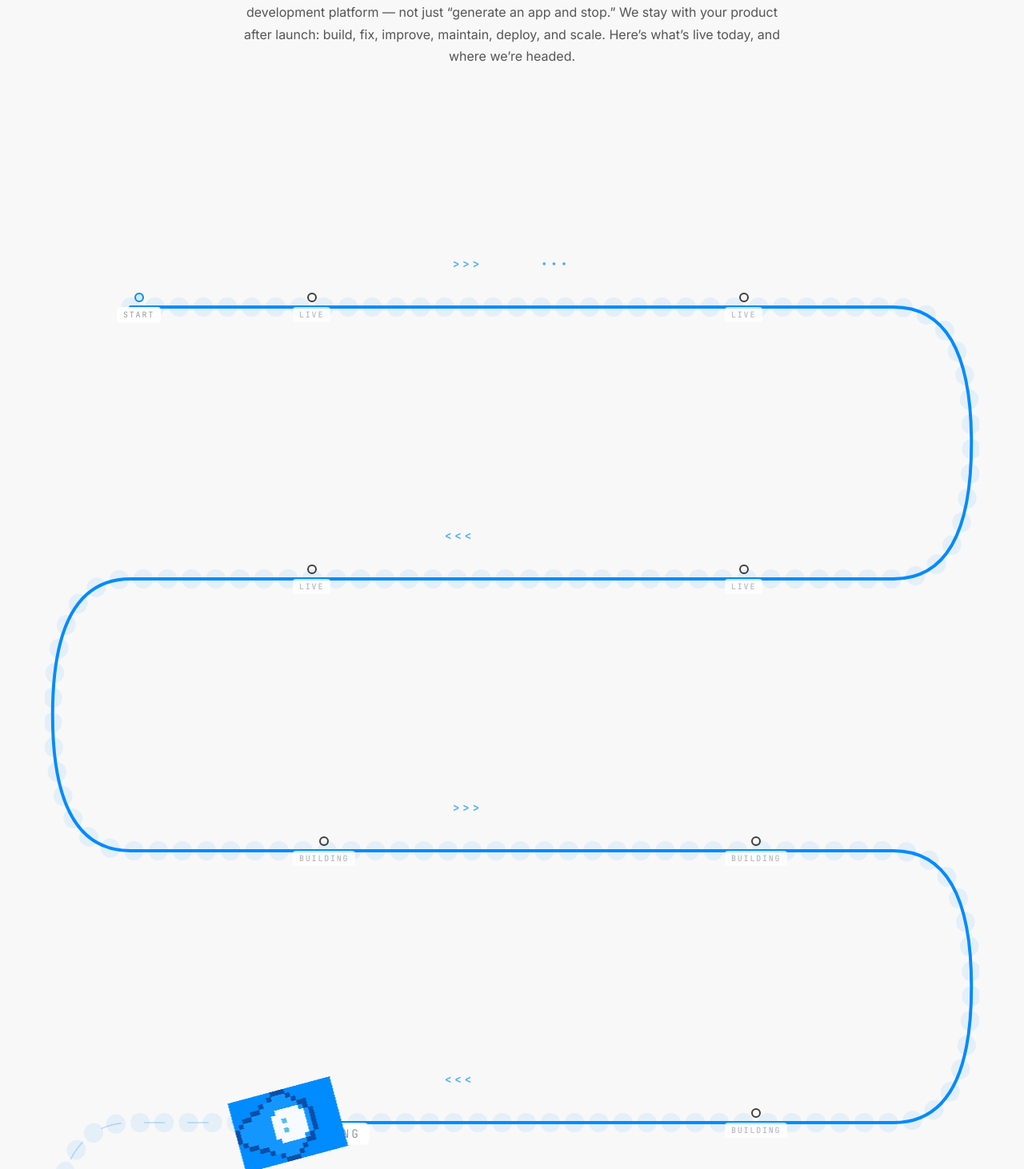
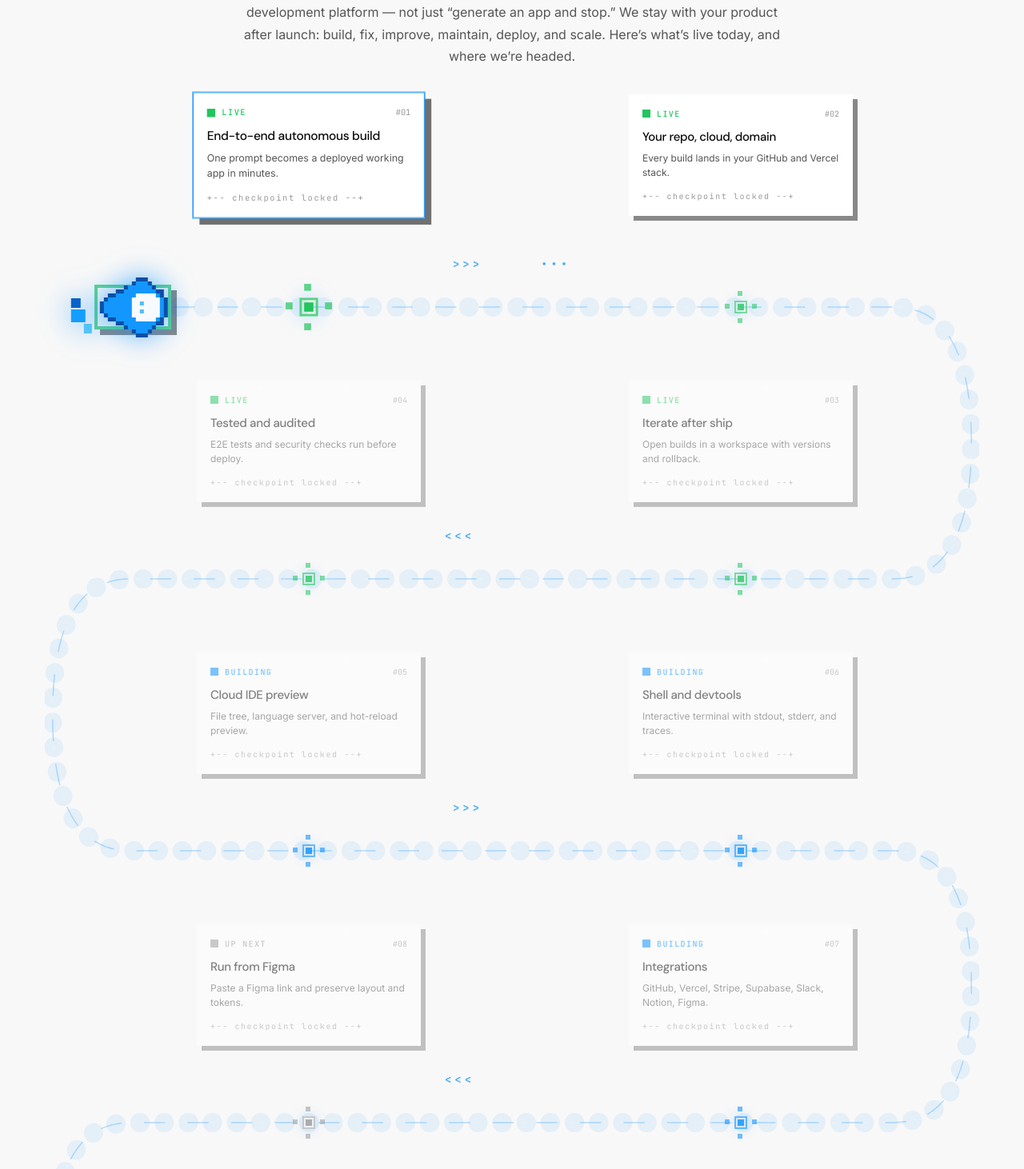
Before and after one commit to madvillax/Moonshift, a Next.js app: page /roadmap in a window 1280 px wide. Shown: the part 228-1690 px from the top of the page at 80% size. Built offline with nearby package versions, Linux system fonts and the light colour scheme.

Commit message:
fix: restore original RoadmapStage with GSAP, add gsap back to dependencies

```diff
--- a/package.json
+++ b/package.json
@@ -16,6 +16,8 @@
     "audit": "npm audit --audit-level=high"
   },
   "dependencies": {
+    "@gsap/react": "^2.1.2",
+    "gsap": "^3.15.0",
     "lucide-react": "^1.17.0",
     "next": "16.2.7",
     "react": "19.2.4",
--- a/src/app/roadmap/RoadmapStage.tsx
+++ b/src/app/roadmap/RoadmapStage.tsx
@@ -1,6 +1,8 @@
 "use client";
 
 import { memo, useCallback, useEffect, useRef } from "react";
+import gsap from "gsap";
+import { ScrollTrigger } from "gsap/ScrollTrigger";
 import {
   asciiSigns,
   pathD,
@@ -12,62 +14,11 @@ import {
   viewBox,
 } from "./data";
 
+gsap.registerPlugin(ScrollTrigger);
+
 const CHECKPOINTS_PER_CHAPTER = 4;
 const MOVE_PORTION = 0.66;
 const smoothStep = (v: number) => v * v * (3 - 2 * v);
-
-function PixelRocket() {
-  return (
-    <div className="rocket-hover" style={{ width: 152, height: 90 }}>
-      <style>{`
-        @keyframes rocket-float { 0%,100% { transform: translate(0,0) rotate(0deg); } 50% { transform: translate(-8px,-9px) rotate(0.6deg); } }
-        .rocket-hover { animation: rocket-float 2.6s ease-in-out infinite; }
-      `}</style>
-      <div className="relative flex items-center justify-center" style={{ width: 152, height: 90 }}>
-        <svg width="152" height="90" shapeRendering="crispEdges" style={{ transform: "rotate(-15deg)" }}>
-          {rocketPixels.map((row: string, y: number) =>
-            row.split("").map((char: string, x: number) => {
-              if (char === ".") return null;
-              const key = `r-${x}-${y}`;
-              const size = 6;
-              return (
-                <rect
-                  key={key}
-                  x={x * size}
-                  y={y * size}
-                  width={size}
-                  height={size}
-                  fill={rocketPixelColors[char] || "#008BFF"}
-                />
-              );
-            }),
-          )}
-        </svg>
-      </div>
-    </div>
-  );
-}
-
-const CheckpointBeacon = memo(function CheckpointBeacon({ color, label }: { color: string; label: string }) {
-  return (
-    <div className="flex flex-col items-center gap-1 group cursor-default">
-      <div className="relative flex h-4 w-4 items-center justify-center">
-        <div className="h-3 w-3 rounded-full border-2 transition-all duration-300" style={{ borderColor: color, backgroundColor: `${color}22` }} />
-      </div>
-      <div className="rounded bg-bg-surface/95 px-2 py-0.5 text-[10px] font-mono uppercase tracking-[0.18em] text-text-muted transition-all duration-300 group-hover:text-text-primary group-hover:bg-bg-surface">
-        {label}
-      </div>
-    </div>
-  );
-});
-
-const RoadMarker = memo(function RoadMarker({ label, x, y }: { label: string; x: number; y: number }) {
-  return (
-    <div className="absolute z-20" style={{ left: x - 20, top: y - 20 }}>
-      <CheckpointBeacon color="#008BFF" label={label} />
-    </div>
-  );
-});
 
 export default function RoadmapStage() {
   const stageRef = useRef<HTMLDivElement>(null);
@@ -76,14 +27,6 @@ export default function RoadmapStage() {
   const progressRef = useRef<SVGPathElement>(null);
   const rocketRef = useRef<HTMLDivElement>(null);
   const boundsCache = useRef({ width: 0, height: 0, ts: 0 });
-  const activeCheckpointRef = useRef(-1);
-  const pathLengthRef = useRef(0);
-  const checkpointLengthsRef = useRef<number[]>([]);
-  const chapterStopsRef = useRef<number[]>([]);
-  const chapterCountRef = useRef(0);
-  const cardsRef = useRef<HTMLElement[]>([]);
-  const markersRef = useRef<HTMLElement[]>([]);
-  const tickingRef = useRef(false);
 
   const getBounds = useCallback(() => {
     const now = Date.now();
@@ -92,46 +35,6 @@ export default function RoadmapStage() {
     if (!b) return boundsCache.current;
     boundsCache.current = { width: b.width, height: b.height, ts: now };
     return boundsCache.current;
-  }, []);
-
-  const placeRocket = useCallback((amount: number) => {
-    const rocket = rocketRef.current;
-    const path = pathRef.current;
-    if (!rocket || !path) return;
-    const pathLength = pathLengthRef.current;
-    const clamped = Math.min(Math.max(amount, 0), pathLength);
-    const point = path.getPointAtLength(clamped);
-    const b = getBounds();
-    const x = (point.x / viewBox.width) * b.width - 76;
-    const y = (point.y / viewBox.height) * b.height - 45;
-    rocket.style.transform = `translate(${x}px, ${y}px) rotate(0deg)`;
-  }, [getBounds]);
-
-  const focusCheckpoint = useCallback((travelled: number) => {
-    const checkpointLengths = checkpointLengthsRef.current;
-    const cards = cardsRef.current;
-    const markers = markersRef.current;
-    let next = 0;
-    let bestDist = Infinity;
-    for (let i = 0; i < checkpointLengths.length; i++) {
-      const d = Math.abs(checkpointLengths[i] - travelled);
-      if (d < bestDist) { bestDist = d; next = i; }
-    }
-    if (next === activeCheckpointRef.current) return;
-    activeCheckpointRef.current = next;
-    cards.forEach((card, i) => {
-      const isActive = i === next;
-      card.style.borderColor = isActive ? "rgba(0,139,255,0.9)" : "rgba(255,255,255,0.12)";
-      card.style.boxShadow = isActive ? "0 0 0 1px rgba(0,139,255,0.55), 8px 8px 0 rgba(0,0,0,0.55)" : "6px 6px 0 rgba(0,0,0,0.45)";
-      card.style.transform = isActive ? "scale(1.035)" : "scale(1)";
-      card.style.transition = "border-color 0.35s, box-shadow 0.35s, transform 0.35s";
-    });
-    markers.forEach((m, i) => {
-      const isActive = i === next;
-      m.style.transform = isActive ? "scale(1.45)" : "scale(1)";
-      m.style.opacity = isActive ? "1" : "0.78";
-      m.style.transition = "transform 0.35s, opacity 0.35s";
-    });
   }, []);
 
   useEffect(() => {
@@ -150,18 +53,8 @@ export default function RoadmapStage() {
 
     const thrust = rocket.querySelector<HTMLElement>(".rocket-thrust");
     const pathLength = path.getTotalLength();
-    pathLengthRef.current = pathLength;
-
-    progress.setAttribute("stroke-dasharray", String(pathLength));
-    progress.setAttribute("stroke-dashoffset", String(pathLength));
-    if (thrust) {
-      thrust.style.opacity = "0";
-      thrust.style.transform = "scaleX(0.45)";
-      thrust.style.transformOrigin = "right center";
-    }
-
-    cardsRef.current = Array.from(stage.querySelectorAll<HTMLElement>("[data-roadmap-card]"));
-    markersRef.current = Array.from(stage.querySelectorAll<HTMLElement>("[data-roadmap-marker]"));
+    const cards = Array.from(stage.querySelectorAll<HTMLElement>("[data-roadmap-card]"));
+    const markers = Array.from(stage.querySelectorAll<HTMLElement>("[data-roadmap-marker]"));
 
     const checkpointLengths = roadmapData.map((item) => {
       let bestLen = 0;
@@ -174,64 +67,94 @@ export default function RoadmapStage() {
       }
       return bestLen;
     });
-    checkpointLengthsRef.current = checkpointLengths;
 
     const chapterCount = Math.ceil(roadmapData.length / CHECKPOINTS_PER_CHAPTER);
-    chapterCountRef.current = chapterCount;
     const chapterStops: number[] = [0];
     for (let i = 1; i < chapterCount; i++) {
       const ci = Math.min(i * CHECKPOINTS_PER_CHAPTER - 1, checkpointLengths.length - 1);
       chapterStops.push(checkpointLengths[ci] ?? pathLength);
     }
     chapterStops.push(pathLength);
-    chapterStopsRef.current = chapterStops;
+
+    let activeCheckpoint = -1;
+
+    gsap.set(progress, { strokeDasharray: pathLength, strokeDashoffset: pathLength });
+    if (thrust) gsap.set(thrust, { opacity: 0, scaleX: 0.45, transformOrigin: "right center" });
+
+    const placeRocket = (amount: number) => {
+      const clamped = Math.min(Math.max(amount, 0), pathLength);
+      const point = path.getPointAtLength(clamped);
+      const b = getBounds();
+      gsap.set(rocket, { x: (point.x / viewBox.width) * b.width - 76, y: (point.y / viewBox.height) * b.height - 45, rotate: 0 });
+    };
+
+    const focusCheckpoint = (travelled: number) => {
+      let next = 0;
+      let bestDist = Infinity;
+      for (let i = 0; i < checkpointLengths.length; i++) {
+        const d = Math.abs(checkpointLengths[i] - travelled);
+        if (d < bestDist) { bestDist = d; next = i; }
+      }
+      if (next === activeCheckpoint) return;
+      activeCheckpoint = next;
+      cards.forEach((card, i) => {
+        gsap.to(card, {
+          borderColor: i === activeCheckpoint ? "rgba(0,139,255,0.9)" : "rgba(255,255,255,0.12)",
+          boxShadow: i === activeCheckpoint ? "0 0 0 1px rgba(0,139,255,0.55), 8px 8px 0 rgba(0,0,0,0.55)" : "6px 6px 0 rgba(0,0,0,0.45)",
+          scale: i === activeCheckpoint ? 1.035 : 1,
+          duration: 0.35,
+          ease: "power2.out",
+          overwrite: true,
+        });
+      });
+      markers.forEach((m, i) => {
+        gsap.to(m, {
+          scale: i === activeCheckpoint ? 1.45 : 1,
+          opacity: i === activeCheckpoint ? 1 : 0.78,
+          duration: 0.35,
+          ease: "power2.out",
+          overwrite: true,
+        });
+      });
+    };
 
     placeRocket(0);
     focusCheckpoint(0);
 
-    const handleScroll = () => {
-      if (tickingRef.current) return;
-      tickingRef.current = true;
-      requestAnimationFrame(() => {
-        const rect = stage.getBoundingClientRect();
-        const viewH = window.innerHeight;
-        const startY = rect.top - viewH * 0.5;
-        const endY = rect.bottom - viewH * 0.5;
-        const range = endY - startY;
-        if (range <= 0) { tickingRef.current = false; return; }
-        const raw = Math.min(Math.max(-startY / range, 0), 1);
-
+    ScrollTrigger.create({
+      trigger: stage,
+      start: "top center",
+      end: "bottom center",
+      scrub: 0.35,
+      onUpdate(self) {
+        const raw = Math.min(Math.max(self.progress, 0), 1);
         const ch = Math.min(Math.floor(raw * chapterCount), chapterCount - 1);
         const cp = raw * chapterCount - ch;
-        const start = chapterStopsRef.current[ch];
-        const end = chapterStopsRef.current[ch + 1];
+        const start = chapterStops[ch];
+        const end = chapterStops[ch + 1];
         const travelled = cp >= MOVE_PORTION ? end : start + (end - start) * smoothStep(cp / MOVE_PORTION);
         const moving = cp < MOVE_PORTION;
-
-        progress.setAttribute("stroke-dashoffset", String(pathLength - travelled));
-        if (thrust) {
-          thrust.style.transition = "opacity 0.12s, transform 0.12s";
-          thrust.style.opacity = moving ? "1" : "0";
-          thrust.style.transform = moving ? "scaleX(1)" : "scaleX(0.45)";
-        }
+        gsap.set(progress, { strokeDashoffset: pathLength - travelled });
+        if (thrust) gsap.to(thrust, { opacity: moving ? 1 : 0, scaleX: moving ? 1 : 0.45, duration: 0.12, overwrite: true });
         placeRocket(travelled);
         focusCheckpoint(travelled);
-        tickingRef.current = false;
+      },
+    });
+
+    cards.forEach((item) => {
+      gsap.fromTo(item, { opacity: 0.5, y: 18 }, {
+        opacity: 1, y: 0,
+        scrollTrigger: { trigger: item, start: "top 84%", end: "top 62%", scrub: 0.6 },
       });
-    };
+    });
 
-    window.addEventListener("scroll", handleScroll, { passive: true });
-    handleScroll();
-
-    return () => {
-      window.removeEventListener("scroll", handleScroll);
-    };
-  }, [getBounds, placeRocket, focusCheckpoint]);
+    return () => { ScrollTrigger.getAll().forEach((t) => t.kill()); };
+  }, [getBounds]);
 
   return (
     <div ref={stageRef} data-roadmap-stage className="relative hidden lg:block" style={{ height: viewBox.height }}>
       <svg ref={svgRef} className="absolute inset-0 h-full w-full" viewBox={`0 0 ${viewBox.width} ${viewBox.height}`} fill="none" preserveAspectRatio="none">
-        {pixelTiles.map((t: { x: number; y: number }) => (
+        {pixelTiles.map((t) => (
           <rect key={`${t.x}-${t.y}`} x={t.x} y={t.y} width="6" height="6" fill="rgba(255,255,255,0.08)" />
         ))}
         <path d={pathD} stroke="rgba(0,139,255,0.08)" strokeWidth="24" strokeDasharray="1 30" strokeLinecap="round" fill="none" />
@@ -241,7 +164,7 @@ export default function RoadmapStage() {
         <path ref={progressRef} d={pathD} stroke="#008BFF" strokeWidth="4" strokeLinecap="round" strokeLinejoin="round" fill="none" />
       </svg>
 
-      {asciiSigns.map((s: { label: string; x: number; y: number }) => (
+      {asciiSigns.map((s) => (
         <div key={`${s.label}-${s.x}-${s.y}`} className="absolute z-10 text-[14px] font-bold tracking-[0.28em] text-accent/70"
           style={{ left: s.x, top: s.y, fontFamily: "var(--font-jetbrains-mono)" }}>{s.label}</div>
       ))}
@@ -250,18 +173,77 @@ export default function RoadmapStage() {
         <PixelRocket />
       </div>
 
-      <RoadMarker label="START" x={110} y={220} />
+      <RoadMarker label="START" x={110} y={220} color="green" />
 
-      {roadmapData.map((item: { title: string; point: { x: number; y: number }; status: string }) => {
-        const c = (statusColors[item.status as keyof typeof statusColors] || { border: "#008BFF", bg: "#0A2640" }).border;
+      {roadmapData.map((item) => {
+        const c = statusColors[item.status];
         return (
           <div key={item.title}>
             <div data-roadmap-marker className="absolute z-20" style={{ left: item.point.x - 20, top: item.point.y - 20 }}>
-              <CheckpointBeacon color={c} label={item.status} />
+              <CheckpointBeacon colors={c} />
+            </div>
+            <div className="absolute" style={{ left: item.card.x, top: item.card.y, width: 280 }}>
+              <article data-roadmap-card className="roadmap-card border border-border-default bg-bg-surface/95 p-4 shadow-[6px_6px_0_rgba(0,0,0,0.45)] transition-colors duration-300 hover:border-accent/50">
+                <div className="mb-3 flex items-center justify-between gap-3">
+                  <div className="flex items-center gap-2">
+                    <span className={`h-2.5 w-2.5 ${c.dot}`} />
+                    <span className={`text-[10px] font-medium uppercase tracking-[0.14em] ${c.text}`} style={{ fontFamily: "var(--font-jetbrains-mono)" }}>{item.phase}</span>
+                  </div>
+                  <span className="text-[10px] text-text-muted" style={{ fontFamily: "var(--font-jetbrains-mono)" }}>#{String(item.number).padStart(2, "0")}</span>
+                </div>
+                <h3 className="mb-2 text-[15px] font-medium leading-[1.25] tracking-[-0.02em] text-text-primary" style={{ fontFamily: "var(--font-dm-sans)" }}>{item.title}</h3>
+                <p className="text-[12px] leading-[1.55] text-text-secondary">{item.description}</p>
+                <div className="mt-3 text-[10px] tracking-[0.16em] text-text-muted" style={{ fontFamily: "var(--font-jetbrains-mono)" }}>+-- checkpoint locked --+</div>
+              </article>
             </div>
           </div>
         );
       })}
+
+      <RoadMarker label="FINISH" x={110} y={1920} color="blue" />
     </div>
   );
 }
+
+function RoadMarker({ label, x, y, color }: { label: string; x: number; y: number; color: "green" | "blue" }) {
+  const cls = color === "green" ? "border-[#22C55E]/70 text-[#22C55E]" : "border-accent/70 text-accent";
+  return (
+    <div className="absolute z-20" style={{ left: x - 48, top: y - 28 }}>
+      <div className={`grid h-14 w-24 place-items-center border-4 bg-bg-deep shadow-[7px_7px_0_rgba(0,0,0,0.45)] ${cls}`}>
+        <span className="text-[13px] font-bold tracking-[0.22em]" style={{ fontFamily: "var(--font-jetbrains-mono)" }}>{label}</span>
+      </div>
+    </div>
+  );
+}
+
+function CheckpointBeacon({ colors }: { colors: { border: string; bg: string; text: string; dot: string; svg: string } }) {
+  return (
+    <div className="relative h-10 w-10">
+      <span className={`absolute left-3 top-3 h-4 w-4 border-2 ${colors.border} ${colors.bg} shadow-[0_0_18px_rgba(0,139,255,0.28)]`} />
+      <span className={`absolute left-4 top-4 h-2 w-2 ${colors.dot}`} />
+      <span className={`absolute left-0 top-4 h-1.5 w-1.5 ${colors.dot} opacity-70`} />
+      <span className={`absolute right-0 top-4 h-1.5 w-1.5 ${colors.dot} opacity-70`} />
+      <span className={`absolute left-4 top-0 h-1.5 w-1.5 ${colors.dot} opacity-70`} />
+      <span className={`absolute bottom-0 left-4 h-1.5 w-1.5 ${colors.dot} opacity-70`} />
+    </div>
+  );
+}
+
+const PixelRocket = memo(function PixelRocket() {
+  return (
+    <div className="relative h-[90px] w-[152px] drop-shadow-[0_0_18px_rgba(0,139,255,0.7)]">
+      <div className="rocket-thrust absolute left-0 top-[34px] grid grid-cols-10 gap-0.5">
+        <span className="col-span-7 h-3 animate-pulse bg-[#0A63C9]" />
+        <span className="col-span-10 h-4 animate-pulse bg-[#149EFF] [animation-delay:90ms]" />
+        <span className="col-span-6 h-3 translate-x-4 animate-pulse bg-[#52C3F7] [animation-delay:180ms]" />
+      </div>
+      <div className="rocket-sprite absolute left-9 top-2 grid gap-0 border-none bg-transparent shadow-none" style={{ gridTemplateColumns: "repeat(22, 5px)" }}>
+        {rocketPixels.flatMap((row, ri) =>
+          row.split("").map((pixel, ci) => (
+            <span key={`${ri}-${ci}`} className="h-[5px] w-[5px]" style={{ backgroundColor: rocketPixelColors[pixel] ?? "transparent" }} />
+          )),
+        )}
+      </div>
+    </div>
+  );
+});
```
Also changed, not shown: 1 other file (tests, documents, lock files or other folders).
